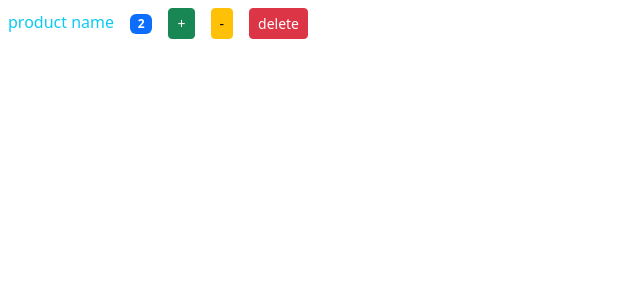
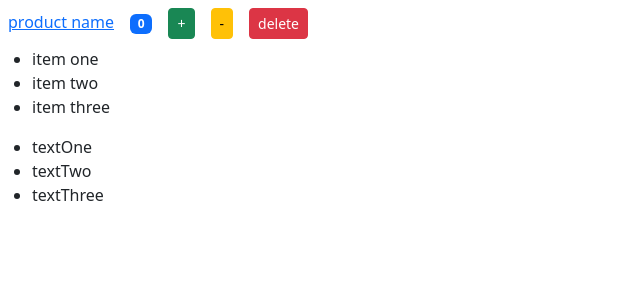
Before and after one commit to AmirTaki/react-toturial, a React (Create React App) app: page / in a window 1280 px wide. Shown: the top 300 px of the page, without its empty margins (0-640 px from the left). Built offline with nearby package versions, Linux system fonts and the light colour scheme.

Commit message:
syntax jsx part 1

```diff
--- a/src/components/product.jsx
+++ b/src/components/product.jsx
@@ -2,15 +2,31 @@ import { Component } from "react";
 
 class Product extends Component {
     render() {
+        const count = 5;
+        const list = [<li>item one</li>,<li>item two</li>,<li>item three</li>]
+        const Ltext = ['textOne', "textTwo", "textThree"]
+        // const maplist = Ltext.map(item => <li>{item}</li>)
         return (
             <>
-              <span className='m-2 text-info' >product name</span>
-              <span className='m-2 badge bg-primary'>2</span>
+              <span className='m-2 text-info' >{this.format()}</span>
+              <span className='m-2 badge bg-primary'>{1 - 1}</span>
               <button className='m-2 btn btn-sm btn-success'>+</button>
               <button className='m-2 btn btn-sm btn-warning '>-</button>
               <button className='m-2 btn btn-sm btn-danger'>delete</button>
+
+              <ul>
+                {list}
+              </ul>
+
+              <ul>
+                {Ltext.map((item, index) => <li key = {index}>{item}</li>)}
+              </ul>
             </>
         )
+    }
+
+    format(){
+        return <a href = "#">product name</a>;
     }
 }
 
```
